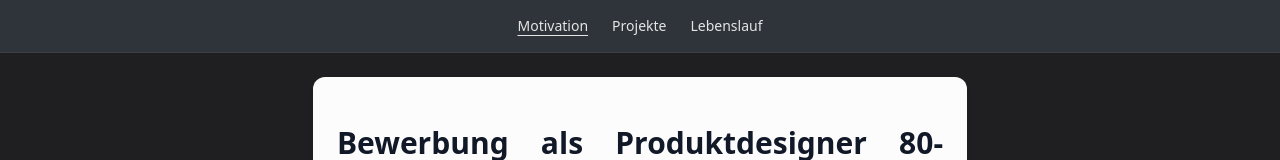
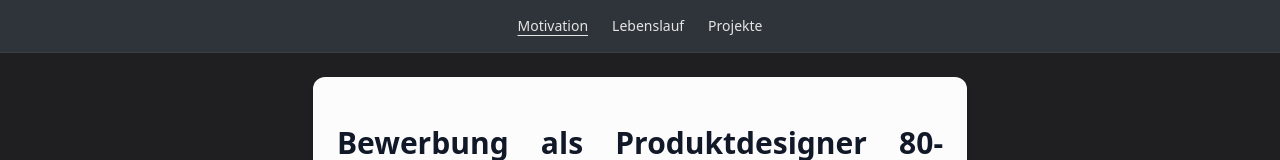
Before and after one commit to raphaellauper/bewerbungRL4789, a React (Vite) app: page / in a window 1280 px wide. Shown: the top 160 px of the page. Built offline with nearby package versions, Linux system fonts and the light colour scheme.

Commit message:
Update main.jsx

```diff
--- a/src/main.jsx
+++ b/src/main.jsx
@@ -28,13 +28,13 @@ function App() {
             onClick={() => setSeite('cv')}
             className={seite === 'cv' ? 'underline underline-offset-4' : ''}
           >
-            Projekte
+            Lebenslauf
           </button>
           <button
             onClick={() => setSeite('projekte')}
             className={seite === 'projekte' ? 'underline underline-offset-4' : ''}
           >
-            Lebenslauf
+            Projekte
           </button>
         </nav>
       </header>
```
